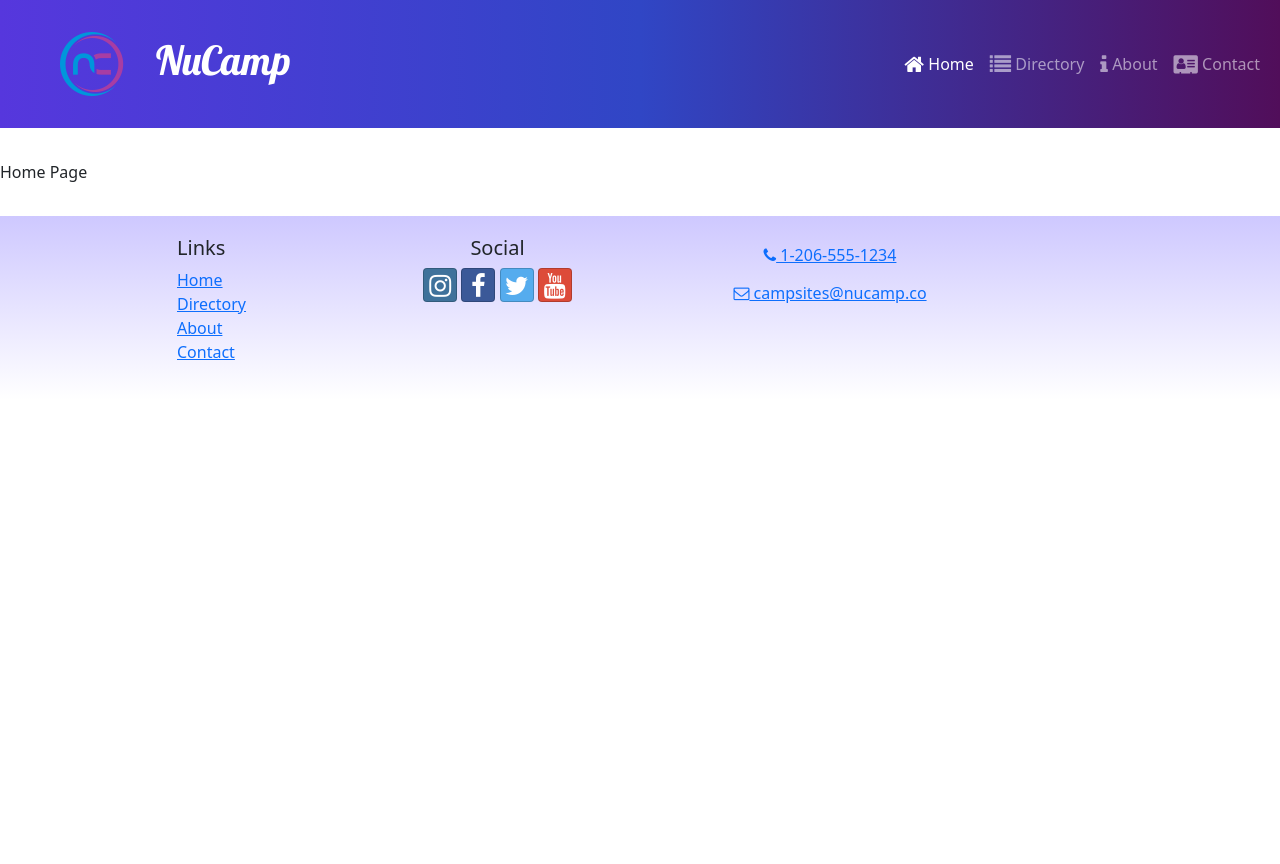
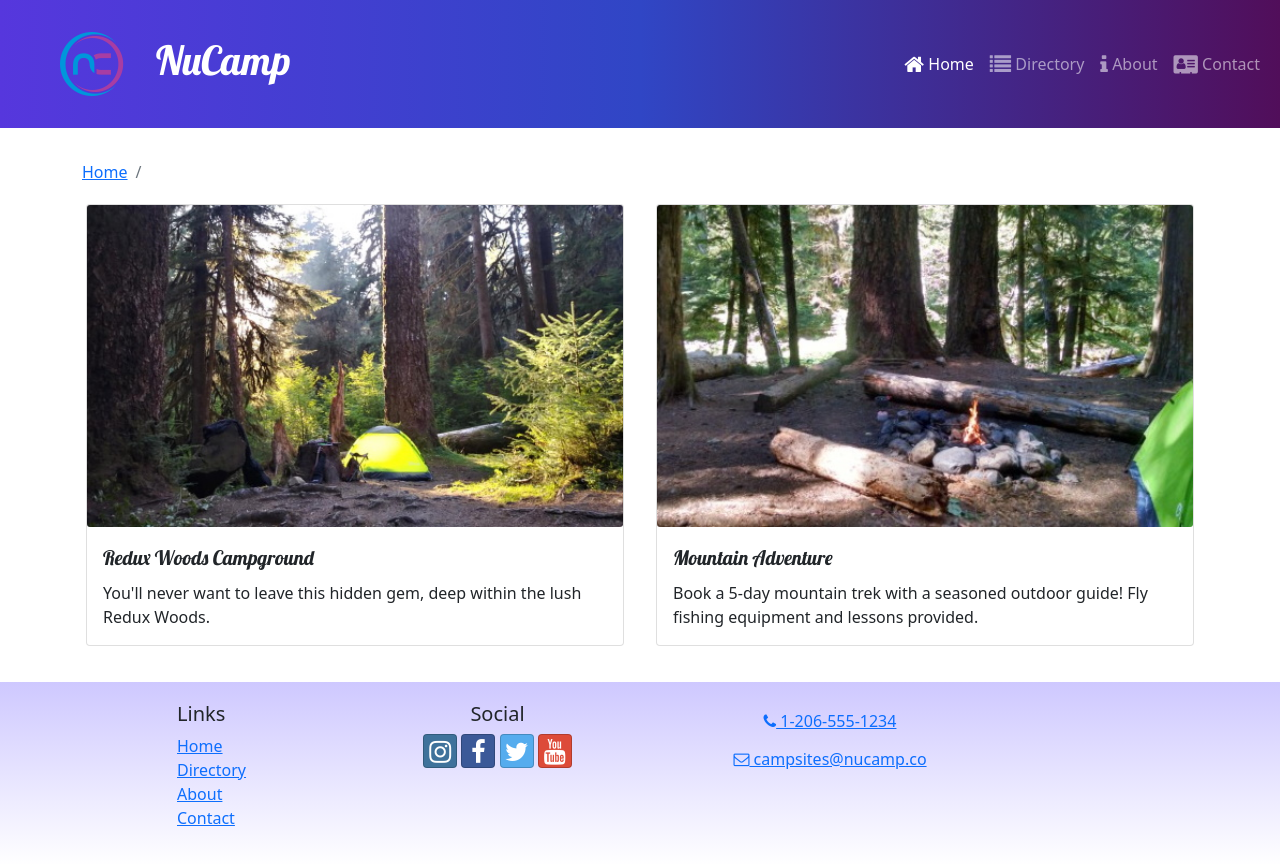
Before and after one commit to pmavoider/reactPractice, a React (Create React App) app: page / in a window 1280 px wide. Before the commit the page ends 800 px from the top, so only its background shows below. Built offline with nearby package versions, Linux system fonts and the light colour scheme.

Commit message:
breadcrumbs subheader

```diff
--- /dev/null
+++ b/src/components/SubHeader.js
@@ -0,0 +1,24 @@
+import {Col, Row, Bradcrumb, BreadcrumbItem, Breadcrumb} from "reactstrap"
+import {Link} from "react-router-dom"
+
+const SubHeader = ({current, detail}) => {
+    return(
+        <Row>
+            <Col>
+                <Breadcrumb>
+                    <BreadcrumbItem>
+                        <Link to="/">Home</Link>
+                    </BreadcrumbItem>
+                    {detail &&(
+                    <BreadcrumbItem>
+                        <Link to="/directory">Directory</Link>
+                    </BreadcrumbItem>
+                    )}
+                    <BreadcrumbItem active>{current}</BreadcrumbItem>
+                </Breadcrumb>
+                <h2>{current}</h2>
+            </Col>
+        </Row>
+    )
+}
+export default SubHeader;
--- a/src/features/campsites/campsitesSlice.js
+++ b/src/features/campsites/campsitesSlice.js
@@ -11,3 +11,7 @@ export const selectAllCampsites = () => {
 export const selectCampsiteById = (id) => {
     return CAMPSITES.find((campsite) => campsite.id === parseInt(id));
 };
+
+export const selectFeaturedCampsite = () =>{
+    return CAMPSITES.find((campsite) => campsite.featured)
+}
--- /dev/null
+++ b/src/features/display/DisplayCard.js
@@ -0,0 +1,19 @@
+import {Card, CardImg, CardText, CardBody,CardTitle  } from "reactstrap"
+
+const DisplayCard = ({item}) => {
+    const{ image,  name , description} = item
+    return(
+        <Card>
+            <CardImg src={image} alt={name} />
+            <CardBody>
+                <CardTitle>
+                    {name}
+                </CardTitle>
+                <CardText>
+                    {description}
+                </CardText>
+            </CardBody>
+        </Card>
+    )
+}
+export default DisplayCard
--- /dev/null
+++ b/src/features/display/DisplayList.js
@@ -0,0 +1,23 @@
+import {Col, Row} from "reactstrap"
+import DisplayCard from "./DisplayCard"
+import { selectFeaturedCampsite } from "../campsites/CampsitesSlice"
+import { selectFeaturedPromotion } from "../promotions/PromotionsSlice"
+
+
+const DisplayList = () => {
+    const items = [selectFeaturedCampsite(), selectFeaturedPromotion()]
+
+    return(
+        <Row>
+            {items.map((item, idx) => {
+                return(
+                    <Col md className="m-1" key={idx}>
+                        <DisplayCard item={item} />
+                    </Col>
+
+                )
+            })}
+        </Row>
+    )
+}
+export default DisplayList;
--- /dev/null
+++ b/src/features/promotions/PromotionsSlice.js
@@ -0,0 +1,7 @@
+import {PROMOTIONS} from "../../app/shared/PROMOTIONS"
+
+export const selectFeaturedPromotion = ()=>{
+    return(
+        PROMOTIONS.find((promotion) => promotion.featured)
+    )
+}
--- a/src/pages/CampsiteDetailPage.js
+++ b/src/pages/CampsiteDetailPage.js
@@ -3,12 +3,15 @@ import {useParams} from "react-router-dom"
 import { selectCampsiteById } from "../features/campsites/CampsitesSlice"
 import CampsiteDetail from "../features/campsites/CampsiteDetail"
 import CommentsList from "../features/comments/CommentsList";
+import Subheader from "../components/SubHeader";
+import SubHeader from "../components/SubHeader";
 
 const CampsiteDetailPage = () =>{
     const {campsiteId} = useParams();
     const campsite = selectCampsiteById(campsiteId)
     return(
         <Container >
+            <SubHeader current={campsite.name} detail={true} />
             <Row>
                 <CampsiteDetail campsite={campsite} />
                 <CommentsList campsiteId = {campsiteId} />
--- a/src/pages/CampsitesDirectoryPage.js
+++ b/src/pages/CampsitesDirectoryPage.js
@@ -1,11 +1,12 @@
 import {Container} from "reactstrap"
 import CampsitesList from "../features/campsites/CampsitesList"
-
+import SubHeader from "../components/SubHeader";
 
 const CampsitesDirectoryPage = () => {
 
     return(
         <Container>
+            <SubHeader current="directory" />
                     <CampsitesList />
         </Container>
     )
--- a/src/pages/HomePage.js
+++ b/src/pages/HomePage.js
@@ -1,7 +1,13 @@
+import SubHeader from "../components/SubHeader";
+import {Container } from "reactstrap"
+import DisplayList from "../features/display/DisplayList";
 
 const HomePage = () => {
     return(
-        <div>Home Page</div>
+        <Container>
+            <SubHeader />
+            <DisplayList />
+        </Container>
     )
 }
 export default HomePage;
```
